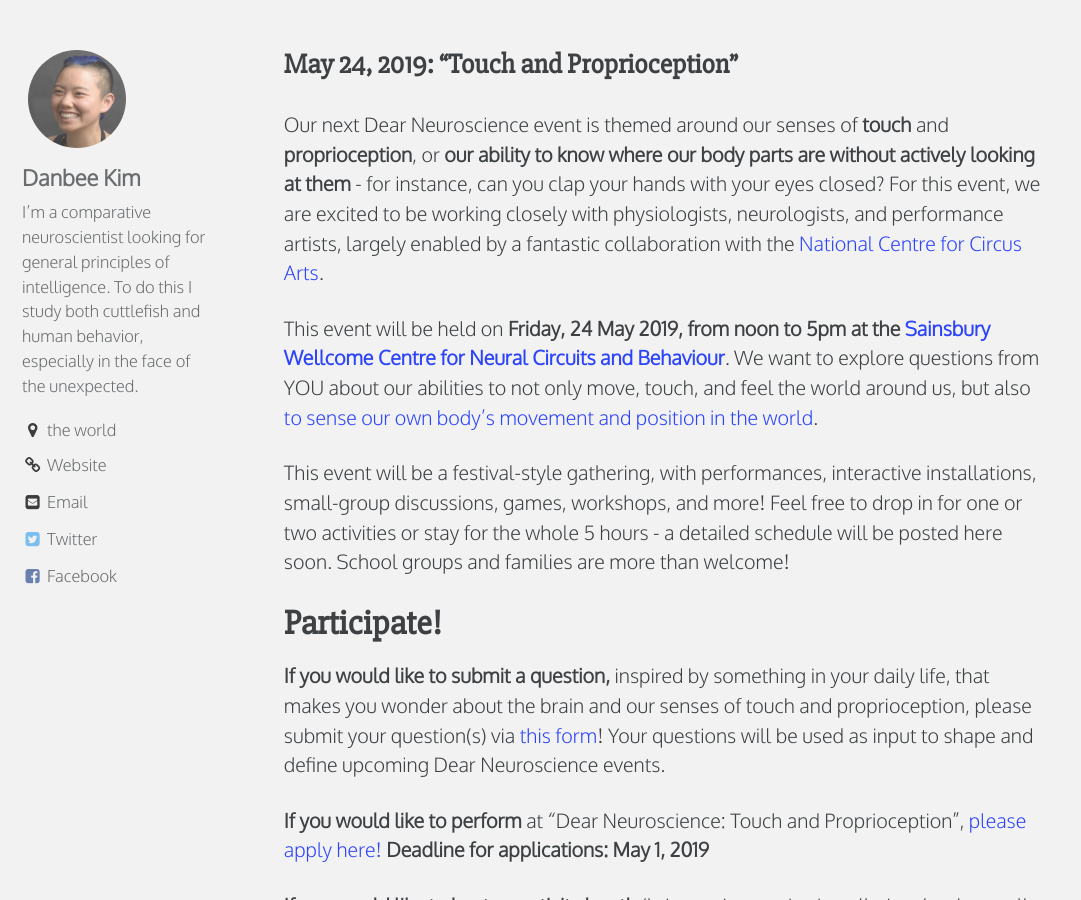
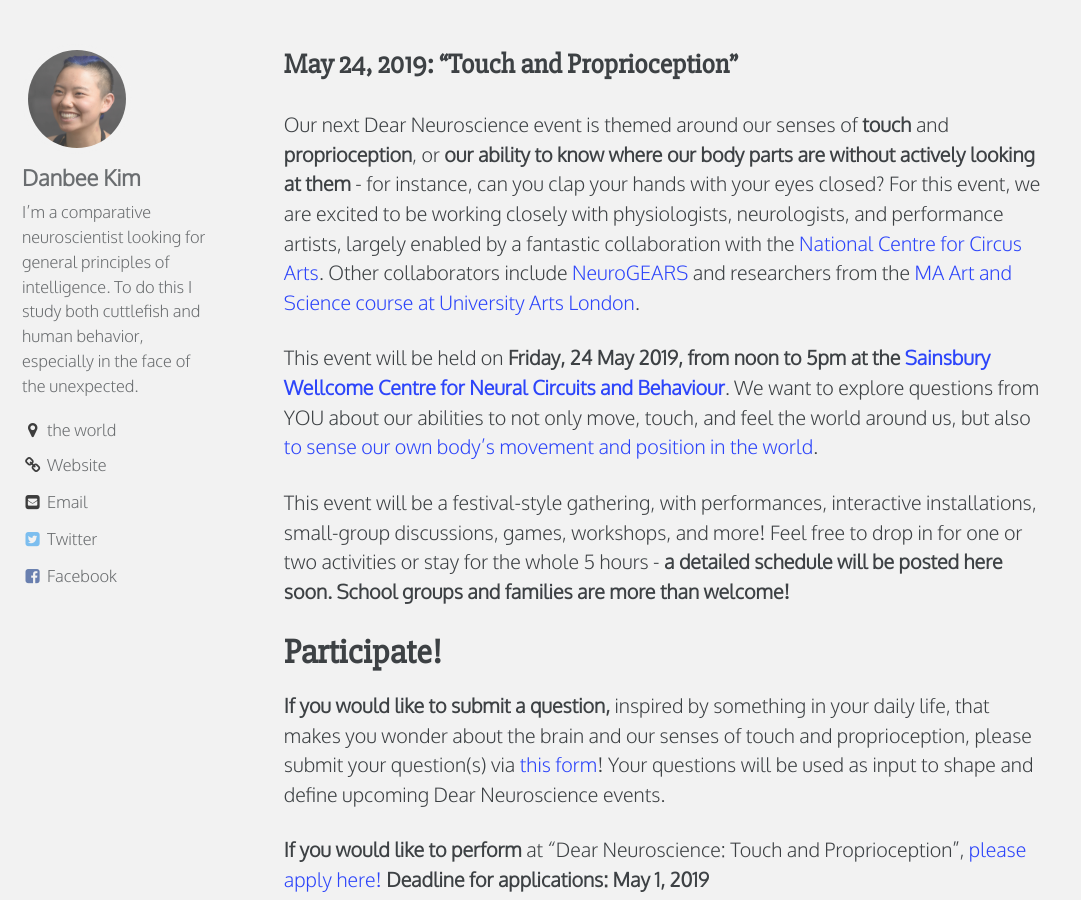
Before and after one commit to everymind/DearNeuroscience, a Jekyll site: the page built from index.md, in a window 1280 px wide and 900 px high, scrolled down 1614 px. Shown: the whole window, without its empty margins (0-1081 px from the left). Built offline with Jekyll 4.4.1, drawn with Linux system fonts in a browser that asks for light colours; comment, search, counter and statistics services are not loaded.

Commit message:
added more collaborators

```diff
--- a/index.md
+++ b/index.md
@@ -37,11 +37,11 @@ This mini-event will take place at the [Sainsbury Wellcome Centre](https://goo.g
 
 ## May 24, 2019: "Touch and Proprioception"
 
-Our next Dear Neuroscience event is themed around our senses of **touch** and **proprioception**, or **our ability to know where our body parts are without actively looking at them** - for instance, can you clap your hands with your eyes closed? For this event, we are excited to be working closely with physiologists, neurologists, and performance artists, largely enabled by a fantastic collaboration with the [National Centre for Circus Arts](https://www.nationalcircus.org.uk/).
+Our next Dear Neuroscience event is themed around our senses of **touch** and **proprioception**, or **our ability to know where our body parts are without actively looking at them** - for instance, can you clap your hands with your eyes closed? For this event, we are excited to be working closely with physiologists, neurologists, and performance artists, largely enabled by a fantastic collaboration with the [National Centre for Circus Arts](https://www.nationalcircus.org.uk/). Other collaborators include [NeuroGEARS](https://neurogears.org/) and researchers from the [MA Art and Science course at University Arts London](https://www.arts.ac.uk/subjects/fine-art/postgraduate/ma-art-and-science-csm).
 
 This event will be held on **Friday, 24 May 2019, from noon to 5pm at the [Sainsbury Wellcome Centre for Neural Circuits and Behaviour](https://goo.gl/maps/BtRHagPzAuF2)**. We want to explore questions from YOU about our abilities to not only move, touch, and feel the world around us, but also [to sense our own body's movement and position in the world](https://en.wikipedia.org/wiki/Proprioception).
 
-This event will be a festival-style gathering, with performances, interactive installations, small-group discussions, games, workshops, and more! Feel free to drop in for one or two activities or stay for the whole 5 hours - a detailed schedule will be posted here soon. School groups and families are more than welcome!
+This event will be a festival-style gathering, with performances, interactive installations, small-group discussions, games, workshops, and more! Feel free to drop in for one or two activities or stay for the whole 5 hours - **a detailed schedule will be posted here soon. School groups and families are more than welcome!**
 
 # Participate!
 
```
